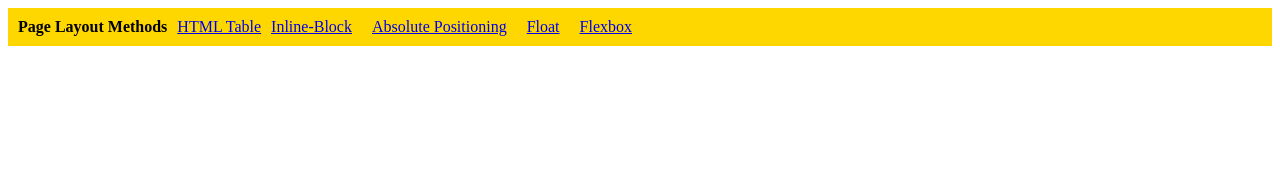
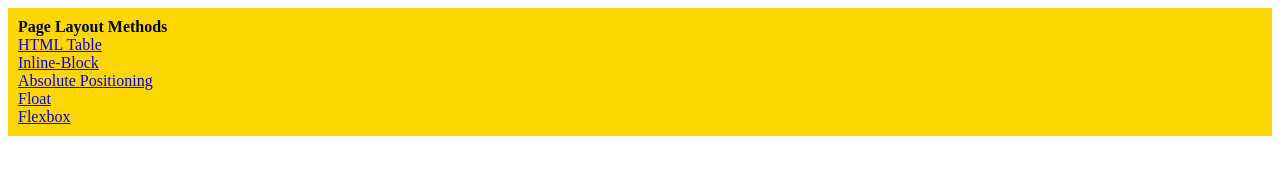
Before and after one commit to iamlohit/Full-Stack-Journey, a plain HTML site: page CSS/9.0 Display Flex/index.html in a window 1280 px wide. Drawn offline with Linux system fonts and the light colour scheme.

Commit message:
Starting with Flex box layout style

```diff
--- a/CSS/9.0 Display Flex/index.html
+++ b/CSS/9.0 Display Flex/index.html
@@ -17,9 +17,7 @@
     }
 
     .container {
-      display: flex;
       padding: 10px;
-      gap: 10px;
       background-color: gold;
     }
   </style>
```
